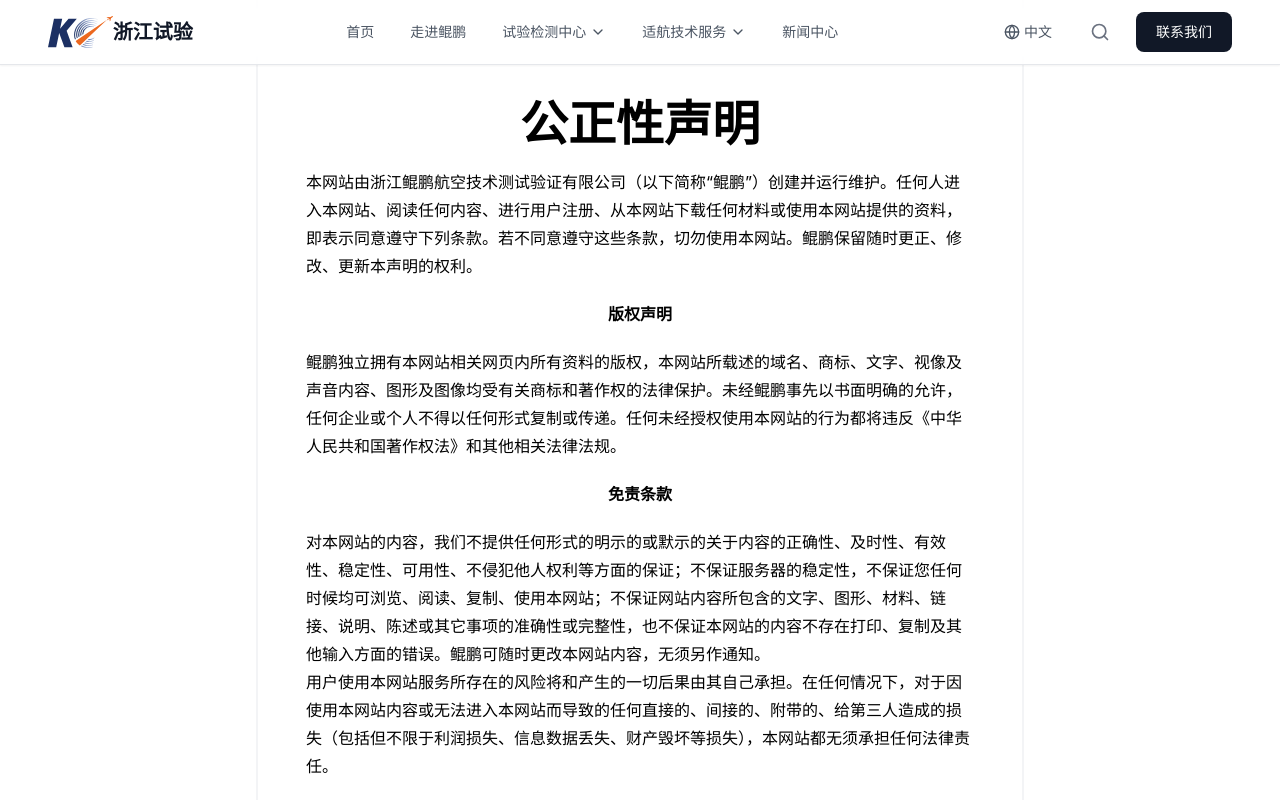
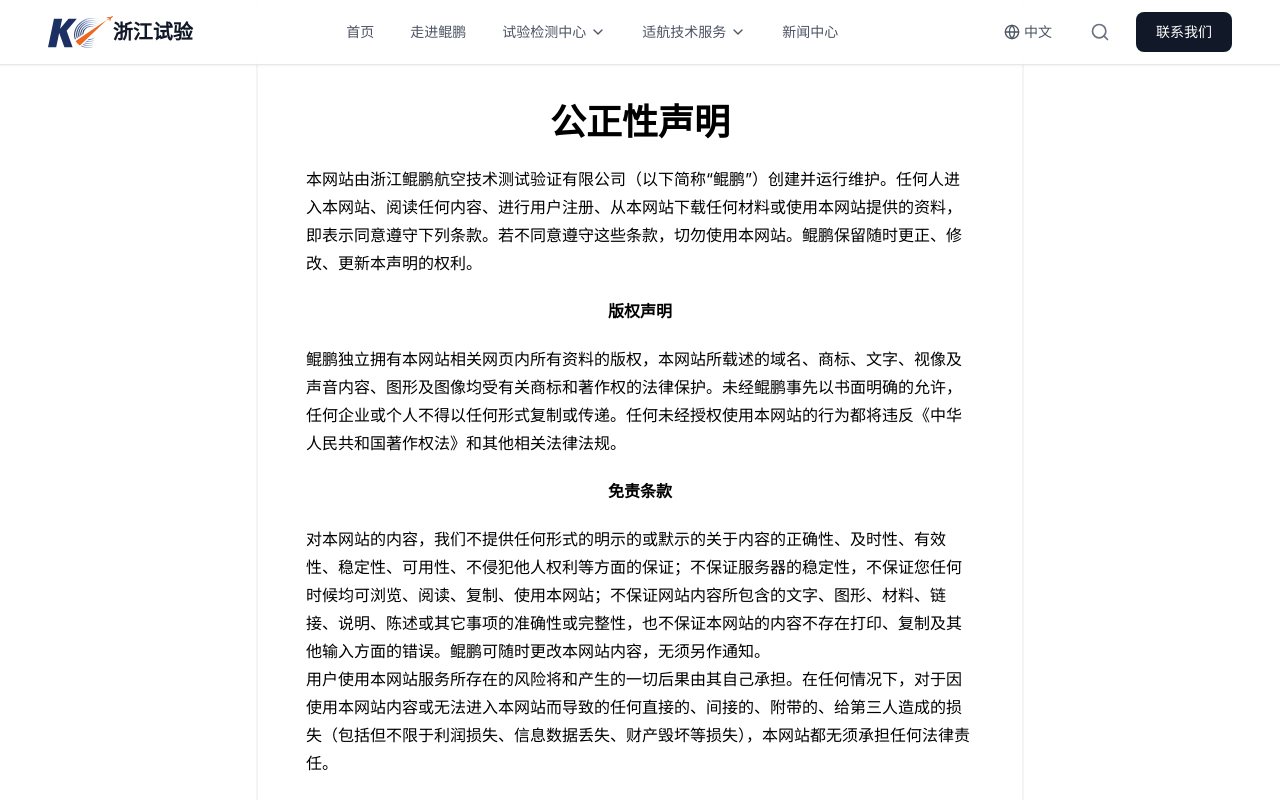
Before and after one commit to HuajiSoup/Kunpeng-Official, a Next.js app: page /about/statement in a window 1280 px wide. Shown: the top 800 px of the page. Built offline with nearby package versions, Linux system fonts and the light colour scheme.

Commit message:
修改新闻页布局

```diff
--- a/app/about/statement/page.tsx
+++ b/app/about/statement/page.tsx
@@ -1,7 +1,7 @@
 export default function FairnessStatement() {
   return (<>
     <section className="relative pt-20 pb-16 bg-white scroll-mt-24 px-6 sm:px-8 lg:px-12 container min-h-screen mx-auto w-full lg:w-3/5 border-x-gray-100 border-x-2">
-      <h2 className="text-5xl font-semibold text-black text-center text-8 my-5">公正性声明</h2>
+      <h2 className="text-4xl font-semibold leading-tight text-black text-center text-8 my-5">公正性声明</h2>
 
       <article className="text-black prose-base">
         　本网站由浙江鲲鹏航空技术测试验证有限公司（以下简称“鲲鹏”）创建并运行维护。任何人进入本网站、阅读任何内容、进行用户注册、从本网站下载任何材料或使用本网站提供的资料，即表示同意遵守下列条款。若不同意遵守这些条款，切勿使用本网站。鲲鹏保留随时更正、修改、更新本声明的权利。<br />
--- a/app/news/[id]/page.tsx
+++ b/app/news/[id]/page.tsx
@@ -1,5 +1,4 @@
 import { NewsContent } from "@/components/news/NewsContent";
-import NewsHero from "@/components/news/NewsHero";
 import { getNewsById, normalizeNewsItem } from "@/lib/api/http/getNews";
 
 interface NewsContentPageProps {
@@ -13,7 +12,6 @@ export default async function NewsContentPage({ params }: NewsContentPageProps)
   const news = await getNewsById(id);
 
   return (<>
-    <NewsHero />
     {news ? <NewsContent news={normalizeNewsItem(news)} /> : (
       <div className="h-screen">
         <h2 className="text-4xl text-black text-center my-20">文章不存在！</h2>
--- a/components/news/NewsContent.tsx
+++ b/components/news/NewsContent.tsx
@@ -23,8 +23,8 @@ export function NewsContent({ news }: NewsContentProps) {
   ]);
 
   return (<>
-      <section className="relative py-8 lg:py-10 bg-white scroll-mt-24 px-6 sm:px-8 lg:px-12 container min-h-screen mx-auto w-full lg:w-3/5 border-x-gray-100 border-x-2">
-        <h2 className="text-5xl font-semibold text-black text-8 my-5">{news.title}</h2>
+      <section className="relative pt-20 pb-16 bg-white scroll-mt-24 px-6 sm:px-8 lg:px-12 container min-h-screen mx-auto w-full lg:w-3/5 border-x-gray-100 border-x-2">
+        <h2 className="text-4xl font-semibold leading-tight text-black text-8 my-5">{news.title}</h2>
         <div className="text-base text-gray-400 my-5">
           {t("news.content.publishedOn")} {news.publishTime} <br />
           {t("news.content.author")}{news.author}
```
Also changed, not shown: components/ui/README.md.
